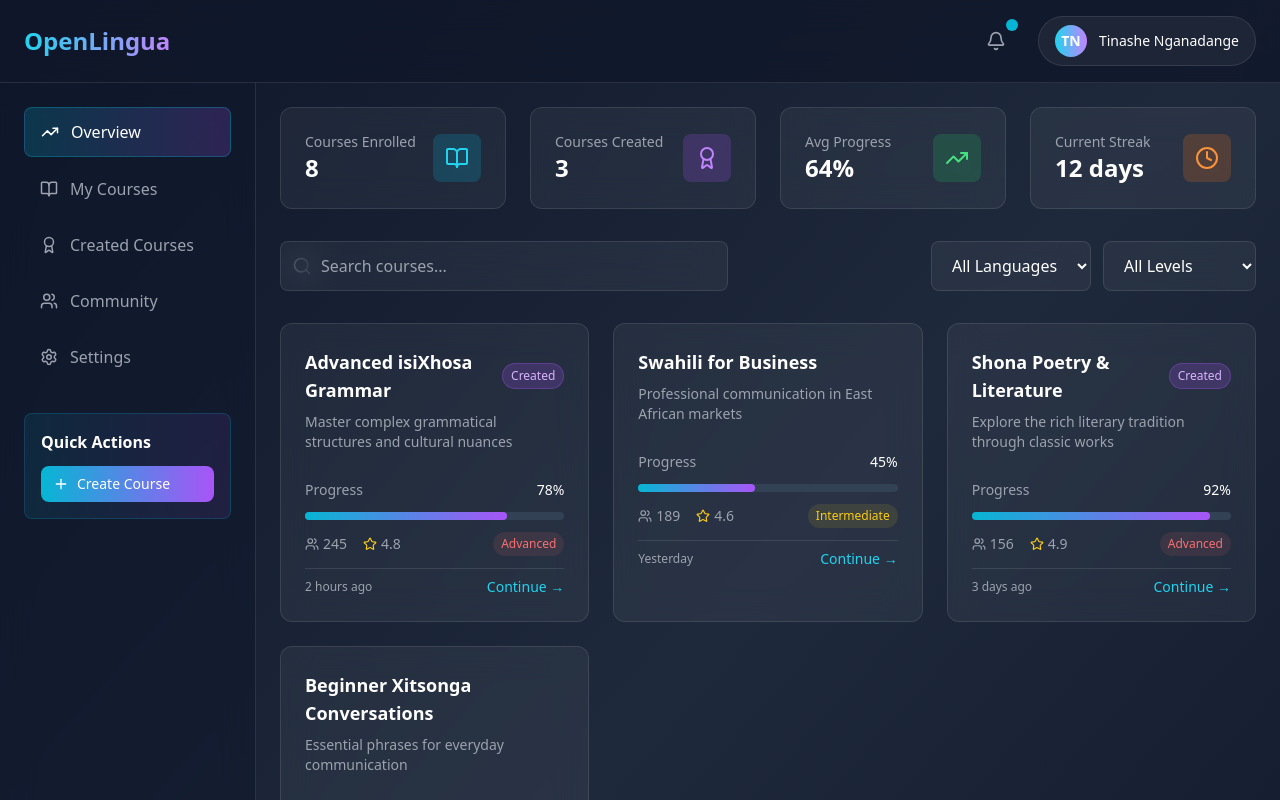
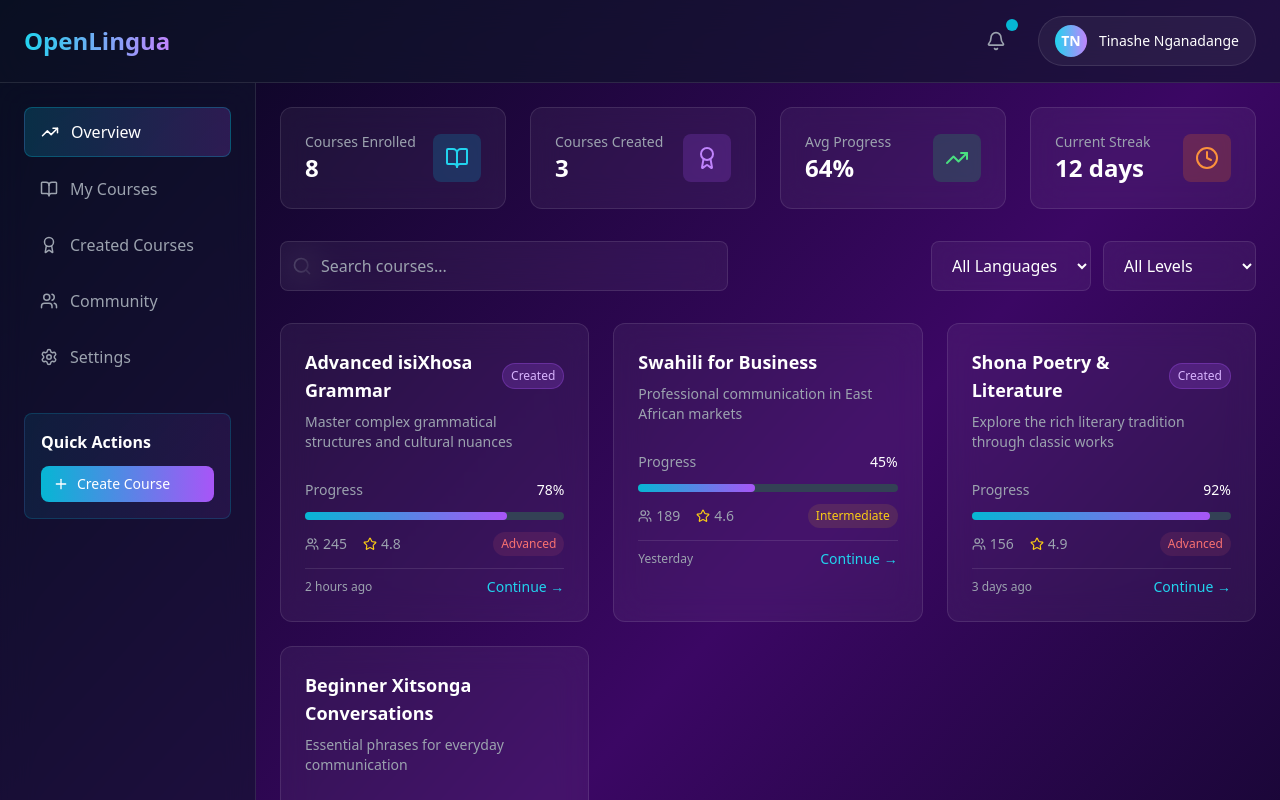
Before and after one commit to T-inashe/OpenLingua, a React (Vite) app in the folder frontend/: page /dashboard in a window 1280 px wide. Shown: the top 800 px of the page. Built offline with nearby package versions, Linux system fonts and the light colour scheme.

Commit message:
dashboard

```diff
--- a/frontend/src/components/dashboard.tsx
+++ b/frontend/src/components/dashboard.tsx
@@ -104,9 +104,9 @@ const Dashboard = () => {
   };
 
   return (
-    <div className="min-h-screen bg-gradient-to-br from-slate-900 via-slate-800 to-slate-900">
+    <div className="min-h-screen bg-gradient-to-br from-slate-950 via-purple-950 to-slate-950">
       {/* Header */}
-      <header className={`sticky top-0 z-50 bg-slate-900/80 backdrop-blur-lg border-b border-white/10 transition-all duration-1000 ${isVisible ? 'translate-y-0 opacity-100' : '-translate-y-full opacity-0'}`}>
+      <header className={`sticky top-0 z-50 bg-slate-900/60 backdrop-blur-lg border-b border-white/10 transition-all duration-1000 ${isVisible ? 'translate-y-0 opacity-100' : '-translate-y-full opacity-0'}`}>
         <div className="container mx-auto px-6 py-4">
           <div className="flex items-center justify-between">
             <div className="text-2xl font-bold bg-gradient-to-r from-cyan-400 to-purple-400 bg-clip-text text-transparent">
```
